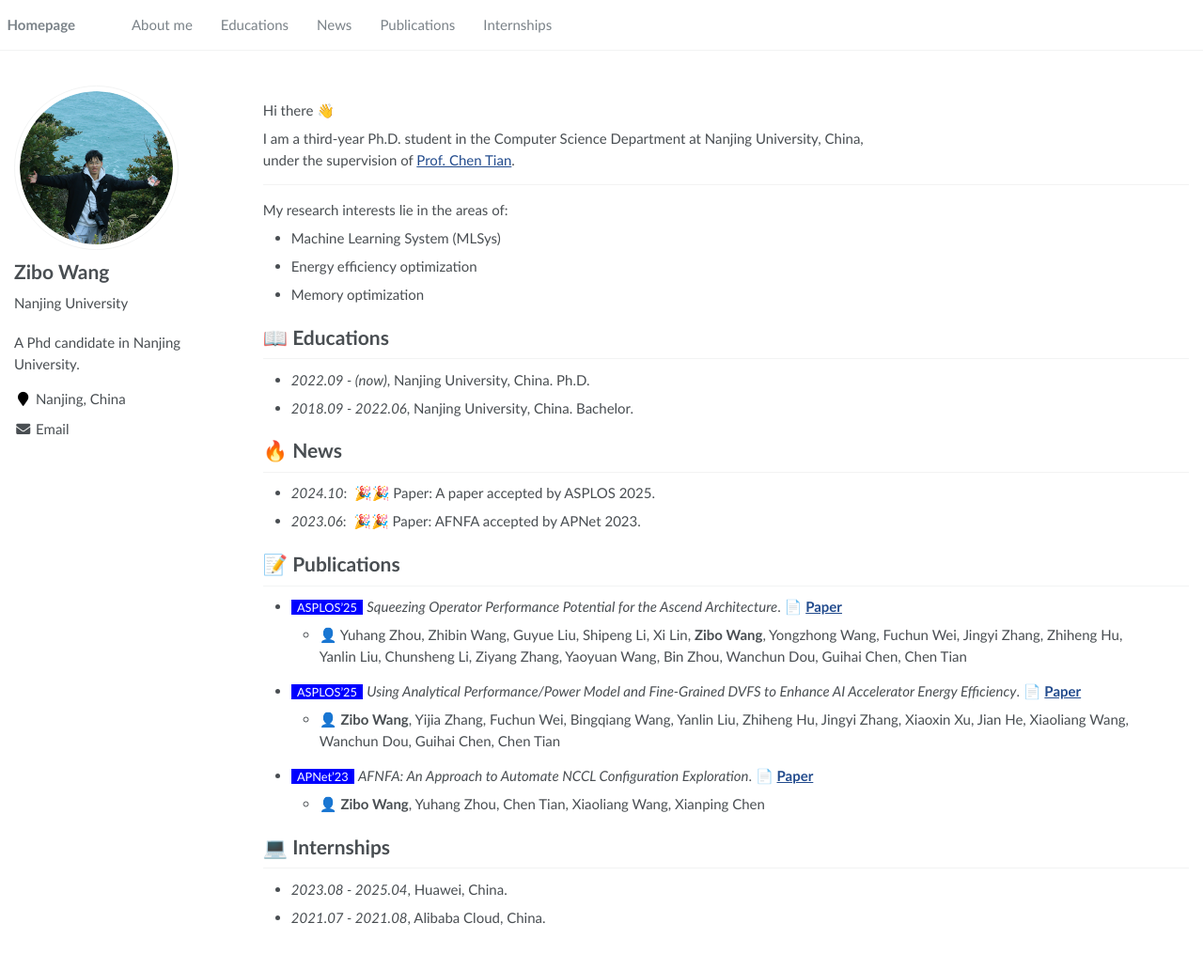
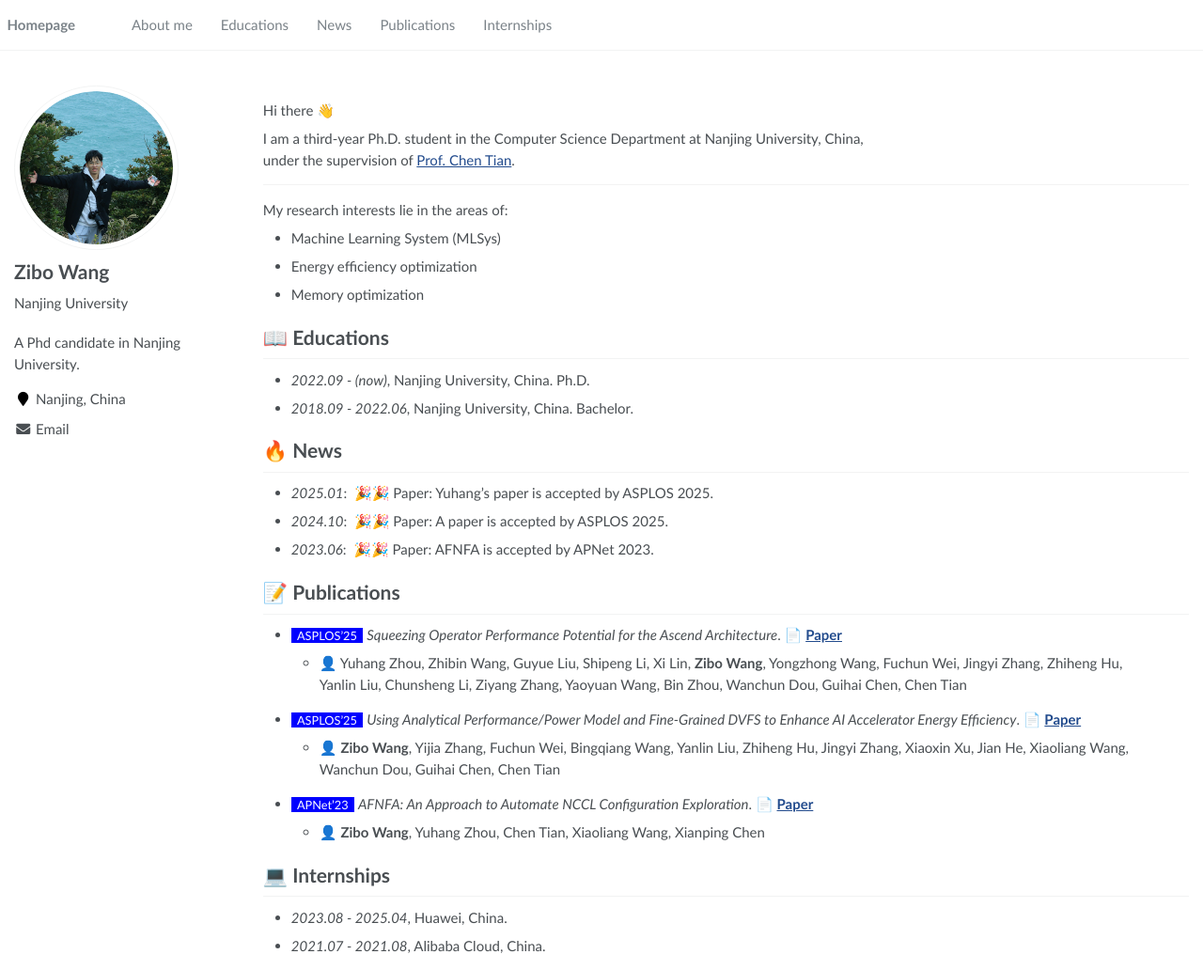
Before and after one commit to zb-nju/zb-nju.github.io, a Jekyll site: the page built from _pages/about.md, in a window 1280 px wide and 1032 px high. Shown: the whole window at 94% size. Built offline with Jekyll 4.4.1, drawn with Linux system fonts in a browser that asks for light colours.

Commit message:
update aboutme

```diff
--- a/_pages/about.md
+++ b/_pages/about.md
@@ -38,8 +38,9 @@ My research interests lie in the areas of:
 - *2018.09 - 2022.06*, Nanjing University, China. Bachelor.
 
 # 🔥 News
-- *2024.10*: &nbsp;🎉🎉 Paper: A paper accepted by ASPLOS 2025.
-- *2023.06*: &nbsp;🎉🎉 Paper: AFNFA accepted by APNet 2023.
+- *2025.01*: &nbsp;🎉🎉 Paper: Yuhang's paper is accepted by ASPLOS 2025.
+- *2024.10*: &nbsp;🎉🎉 Paper: A paper is accepted by ASPLOS 2025.
+- *2023.06*: &nbsp;🎉🎉 Paper: AFNFA is accepted by APNet 2023.
 
 
 # 📝 Publications
```
